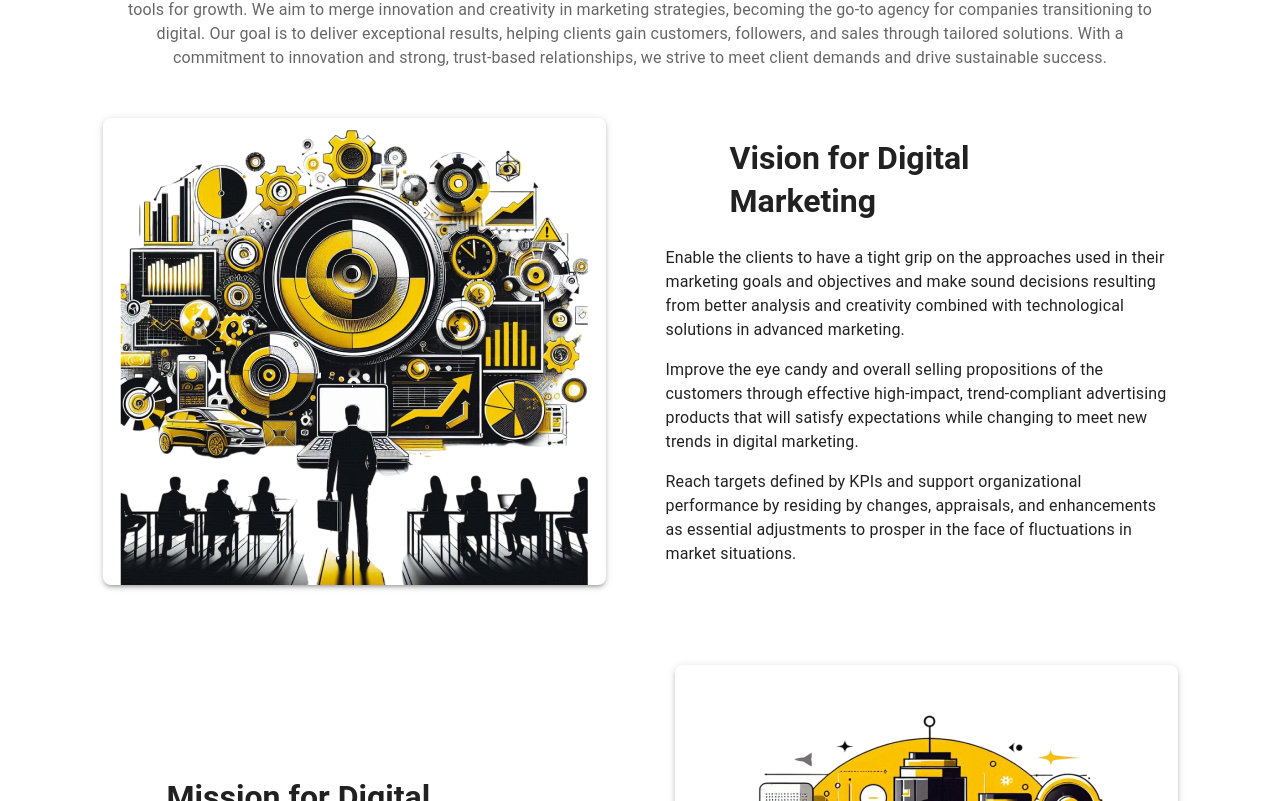
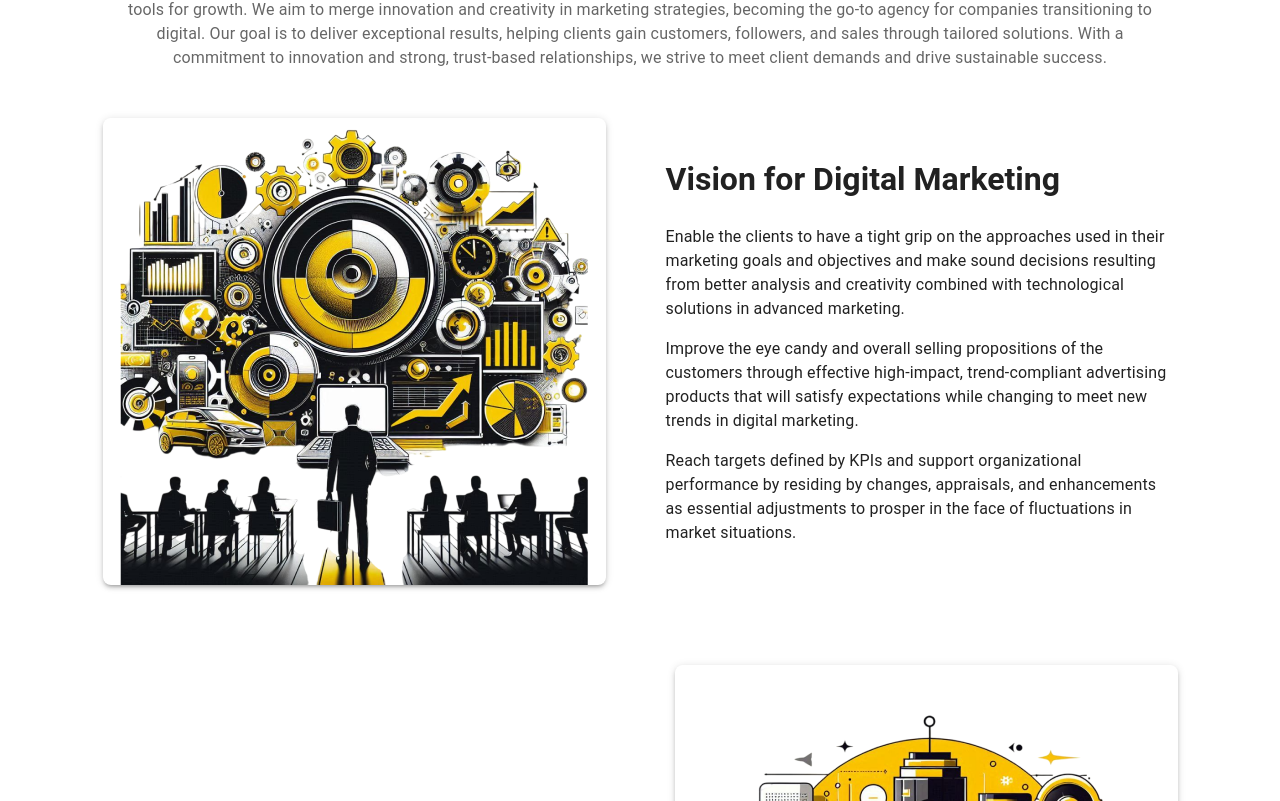
Before and after one commit to Devil-666-sk/Degibeez, a React (Vite) app in the folder digibeez/: page / in a window 1280 px wide. Shown: the part 3719-4520 px from the top of the page. Built offline with nearby package versions, Linux system fonts and the light colour scheme.

Commit message:
adding quick links

```diff
--- a/digibeez/src/Components/Footer/Footer.jsx
+++ b/digibeez/src/Components/Footer/Footer.jsx
@@ -20,6 +20,8 @@ const Footer = () => {
     { title: 'About Us', href: '#' },
     { title: 'Services', href: '#' },
     { title: 'Contact', href: '#' },
+    { title: 'Terms & Conditions', href: '#' },
+    { title: 'Privacy Policy', href: '#' },
   ];
   const SEOLinks = [
     { title: 'SEO Services', href: '#' },
@@ -104,7 +106,7 @@ const Footer = () => {
                 </Typography>
                 {renderLinks(quickLinks)}
               </Grid>
-              <Grid ml={'54px'} item xs={6} sm={3}>
+              <Grid ml={'30px'} item xs={6} sm={3}>
                 <Typography variant='subtitle1' sx={{ mb: 1 }}>
                   SEO
                 </Typography>
--- a/digibeez/src/Components/VisionandMission/VisionMission.jsx
+++ b/digibeez/src/Components/VisionandMission/VisionMission.jsx
@@ -134,9 +134,9 @@ const VisionMission = () => {
               sx={{
                 fontWeight: 'bold',
                 mb: 3,
-                fontSize: { xs: '1.4rem', md: '2rem' },
+                fontSize: { xs: '1.3rem', md: '2rem' },
                 mt:2,
-                mx:{xs:8}
+
 
               }}
             >
```
